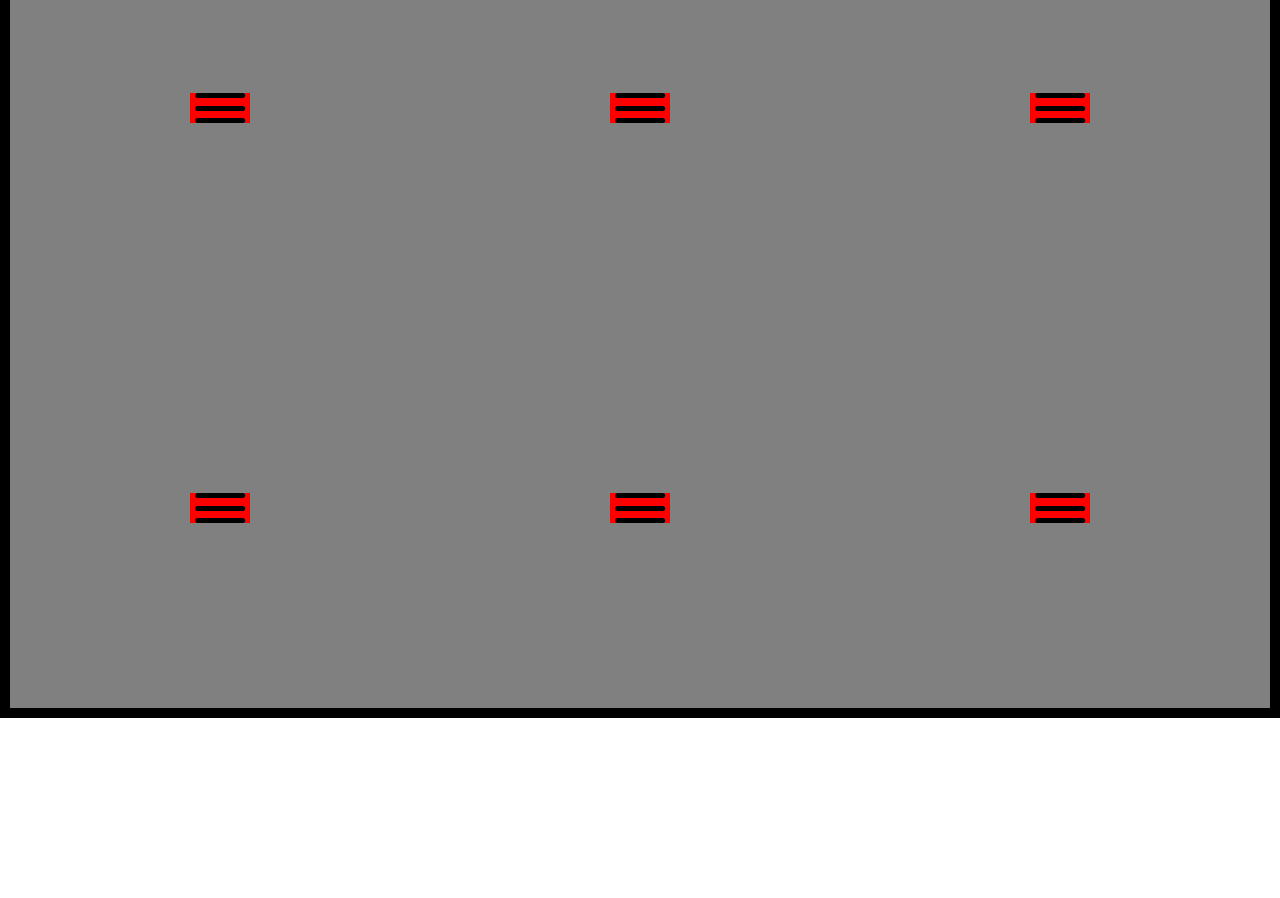
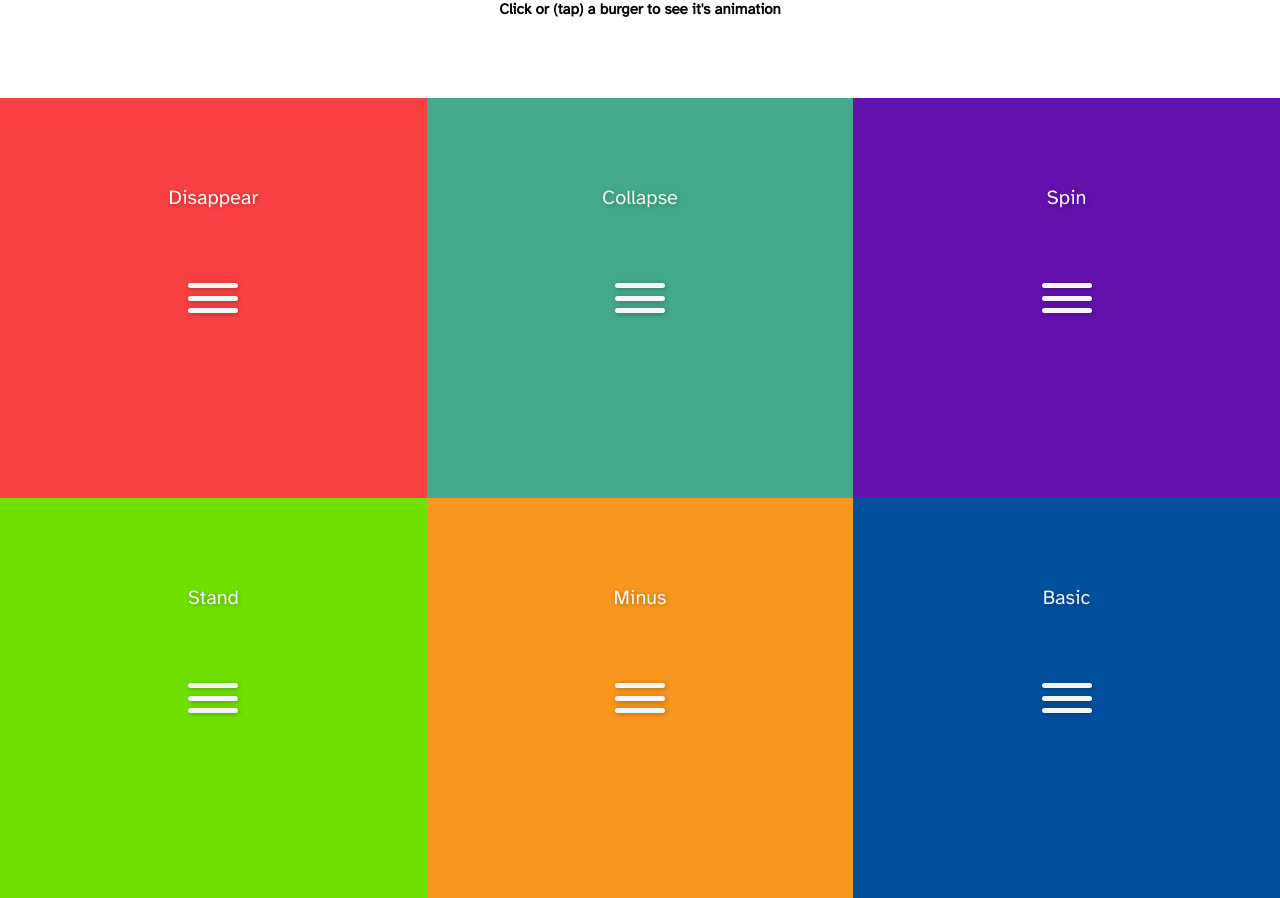
Before and after one commit to NotKijana/navburgers, a website: page index.html in a window 1280 px wide. Shown: the part 102-1000 px from the top of the page. Before the commit the page ends 820 px from the top, so only its background shows below. Drawn offline with Linux system fonts and the light colour scheme.

Commit message:
Finished last 3 added styles

```diff
--- a/index.html
+++ b/index.html
@@ -5,54 +5,85 @@
     <meta http-equiv="X-UA-Compatible" content="IE=edge">
     <meta name="viewport" content="width=device-width, initial-scale=1.0">
     <link rel="stylesheet" href="/css/styles.css">
-    <title>Navigation Cheeseburgers</title>
+    <title>Navigation Cheeseburgers Not by Kijana</title>
 </head>
 <body>
-    <nav id="navigation">
+    <!-- <nav id="navigation">
 
-    </nav>
-    <header id="header">
+    </nav> -->
 
+    <header class="header">
+        <h1 class="header_main">Chill CSS Navigation Burgers</h1>
+        <h2 class="header_sub">Click or (tap) a burger to see it's animation</h2>
     </header>
     <main id="container">
         <ul class="grid">
-            <li class="grid_item">
+            <li class="grid_item item1">
+                <p class="burger_type">
+                    Disappear
+                </p>
+
                 <div id="disappear" class="burger">
                     <div class="line line1"></div>
                     <div class="line line2"></div>
                     <div class="line line3"></div>
                 </div>
             </li>
-            <li class="grid_item">
+
+            <li class="grid_item item2">
+                <p class="burger_type">
+                    Collapse
+                </p>
+
                 <div id="collapse" class="burger">
                     <div class="line line1"></div>
                     <div class="line line2"></div>
                     <div class="line line3"></div>
                 </div>
             </li>
-            <li class="grid_item">
-                <div class="burger">
+
+            <li class="grid_item item3">
+                <p class="burger_type">
+                    Spin
+                </p>
+
+                <div id="spin" class="burger">
                     <div class="line line1"></div>
                     <div class="line line2"></div>
                     <div class="line line3"></div>
                 </div>
             </li>
-            <li class="grid_item">
-                <div class="burger">
+
+            <li class="grid_item item4">
+                <p class="burger_type">
+                    Stand
+                </p>
+
+                <div id="stand" class="burger">
                     <div class="line line1"></div>
                     <div class="line line2"></div>
                     <div class="line line3"></div>
                 </div>
             </li>
-            <li class="grid_item">
-                <div class="burger">
+
+            <li class="grid_item item5">
+                <p class="burger_type">
+                    Minus
+                </p>
+
+                <div id="minus" class="burger">
                     <div class="line line1"></div>
                     <div class="line line2"></div>
                     <div class="line line3"></div>
                 </div>
             </li>
-            <li class="grid_item">
-                <div class="burger">
+
+            <li class="grid_item item6">
+                <p class="burger_type">
+                    Basic
+                </p>
+
+                <div id="basic" class="burger">
                     <div class="line line1"></div>
                     <div class="line line2"></div>
                     <div class="line line3"></div>
--- a/index.js
+++ b/index.js
@@ -1,5 +1,9 @@
 const disappearBurger = document.querySelector('#disappear');
-const collapseBurger = document.querySelector('#collapse')
+const collapseBurger = document.querySelector('#collapse');
+const spinBurger = document.querySelector('#spin');
+const standBurger = document.querySelector('#stand');
+const minusBurger = document.querySelector('#minus');
+const basicBurger = document.querySelector('#basic');
 
 disappearBurger.addEventListener('click', function() {
     disappearBurger.classList.toggle('open')
@@ -8,3 +12,19 @@ disappearBurger.addEventListener('click', function() {
 collapseBurger.addEventListener('click', function() {
     collapseBurger.classList.toggle('open')
 })
+
+spinBurger.addEventListener('click', function() {
+    spinBurger.classList.toggle('open')
+})
+
+standBurger.addEventListener('click', function() {
+    standBurger.classList.toggle('open')
+})
+
+minusBurger.addEventListener('click', function() {
+    minusBurger.classList.toggle('open')
+})
+
+basicBurger.addEventListener('click', function() {
+    basicBurger.classList.toggle('open')
+})
--- a/sass/base/_reset.scss
+++ b/sass/base/_reset.scss
@@ -8,10 +8,8 @@ body {
     position: relative;
 }
 
-#container {
-    width: 100%;
-    max-width: 180rem;
-    margin: 0 auto;
-    background-color: black;
-    padding: 1rem;
-}
+// #container {
+//     width: 100%;
+//     margin: 0 auto;
+//     padding: 1rem;
+// }
--- a/sass/base/_typography.scss
+++ b/sass/base/_typography.scss
@@ -0,0 +1,20 @@
+@import url('https://fonts.googleapis.com/css2?family=Atkinson+Hyperlegible&display=swap');
+
+body {
+    font-family: 'Atkinson Hyperlegible', sans-serif;
+}
+
+.burger_type {
+    font-size: 2rem;
+    color: #f5f5f5;
+    text-shadow: rgba(#080808, 0.3) 1px 1px 5px;
+}
+
+.header {
+    &_main {
+        font-size: 3rem;
+    }
+    &_sub {
+        font-size: 1.5rem;
+    }
+}
--- a/sass/components/_burgers.scss
+++ b/sass/components/_burgers.scss
@@ -12,18 +12,18 @@
     left: 50%;
     transform: translate(-50%, -50%);
     z-index: 10;
-    background-color: red;
 }
 
 .line {
     width: 5rem;
     height: 0.5rem;
     border-radius: 1rem;
-    background-color: black;
+    background-color: #f5f5f5;
     display: block;
     position: absolute;
     left: 50%;
     transform: translateX(-50%);
+    box-shadow: rgba(#080808, 0.3) 1px 1px 5px;
 }
 
 .line1 {
@@ -50,7 +50,7 @@
     &.open {
         .line1 {
             transform: translateX(-50%) rotate(45deg);
-            top: 1.5rem;
+            top: 1.25rem;
 
         }
         .line2 {
@@ -59,19 +59,24 @@
         }
         .line3 {
             transform: translateX(-50%) rotate(-45deg);
-            top: 50%;
+            top: 1.25rem;
         }
     }
 }
 
 #collapse {
     .line {
-        transition: top 75ms ease-in,
-        transform 50ms ease-in 75ms,
-        opacity 50ms ease-in 50ms;
+        transition: top 125ms ease 50ms,
+        transform 50ms ease,
+        opacity 50ms ease 50ms;
     }
 
     &.open {
+        .line {
+            transition: top 125ms ease,
+            transform 50ms ease 125ms,
+            opacity 50ms ease 75ms;
+        }
 
         .line1 {
             transform: translateX(-50%) rotate(45deg);
@@ -86,3 +91,85 @@
         }
     }
 }
+
+#spin {
+    transition: transform 150ms ease 25ms;
+    .line {
+        transform: transform 75ms
+        opacity 25s ease;
+    }
+
+    &.open {
+        transform: translate(-50%, -50%) rotate(180deg);
+
+        .line1 {
+            transform: translateX(-50%) rotate(45deg);
+            top: 1.25rem;
+
+        }
+        .line2 {
+            opacity: 0;
+        }
+        .line3 {
+            transform: translateX(-50%) rotate(-45deg);
+            top: 1.25rem;
+        }
+    }
+}
+
+#stand {
+    transition: transform 150ms ease;
+    .line {
+        transform: transform ease 75ms 100ms
+        opacity 25s ease 100ms;
+    }
+
+    &.open {
+        transform: translate(-50%, -50%) rotate(90deg);
+
+        .line1 {
+            transform: translateX(-50%) rotate(45deg);
+            top: 1.25rem;
+
+        }
+        .line2 {
+            opacity: 0;
+        }
+        .line3 {
+            transform: translateX(-50%) rotate(-45deg);
+            top: 1.25rem;
+        }
+    }
+}
+
+#minus {
+    .line {
+        transition: top 75ms ease;
+    }
+
+    &.open {
+        .line1 {
+            top: 1.25rem;
+        }
+        .line3 {
+            top: 1.25rem;
+        }
+    }
+}
+
+#basic {
+
+    &.open {
+        .line1 {
+            transform: translateX(-50%) rotate(-45deg);
+            top: 1.25rem;
+        }
+        .line2 {
+            opacity: 0;
+        }
+        .line3 {
+            transform: translateX(-50%) rotate(45deg);
+            top: 1.25rem;
+        }
+    }
+}
--- a/sass/components/_grid.scss
+++ b/sass/components/_grid.scss
@@ -8,8 +8,38 @@
 }
 
 .grid_item {
-    background-color: gray;
     height: 100%;
     width: 100%;
     position: relative;
+
+    &.item1 {
+        background-color: #f94144;
+    }
+
+    &.item2 {
+        background-color: #43aa8b;
+    }
+
+    &.item3 {
+        background-color: #6411ad;
+    }
+
+    &.item4 {
+        background-color: #70e000;
+    }
+
+    &.item5 {
+        background-color: #f8961e;
+    }
+
+    &.item6 {
+        background-color: #00509d;
+    }
 }
+
+.burger_type {
+    position: absolute;
+    top: 10rem;
+    left: 50%;
+    transform: translate(-50%, -50%);
+}
--- a/sass/layout/_header.scss
+++ b/sass/layout/_header.scss
@@ -0,0 +1,10 @@
+.header {
+    position: relative;
+    height: 20rem;
+    text-align: center;
+    padding-top: 5rem;
+
+    &_sub {
+        margin-top: 0.5rem;
+    }
+}
```
Also changed, not shown: css/styles.css, 1 other file.
